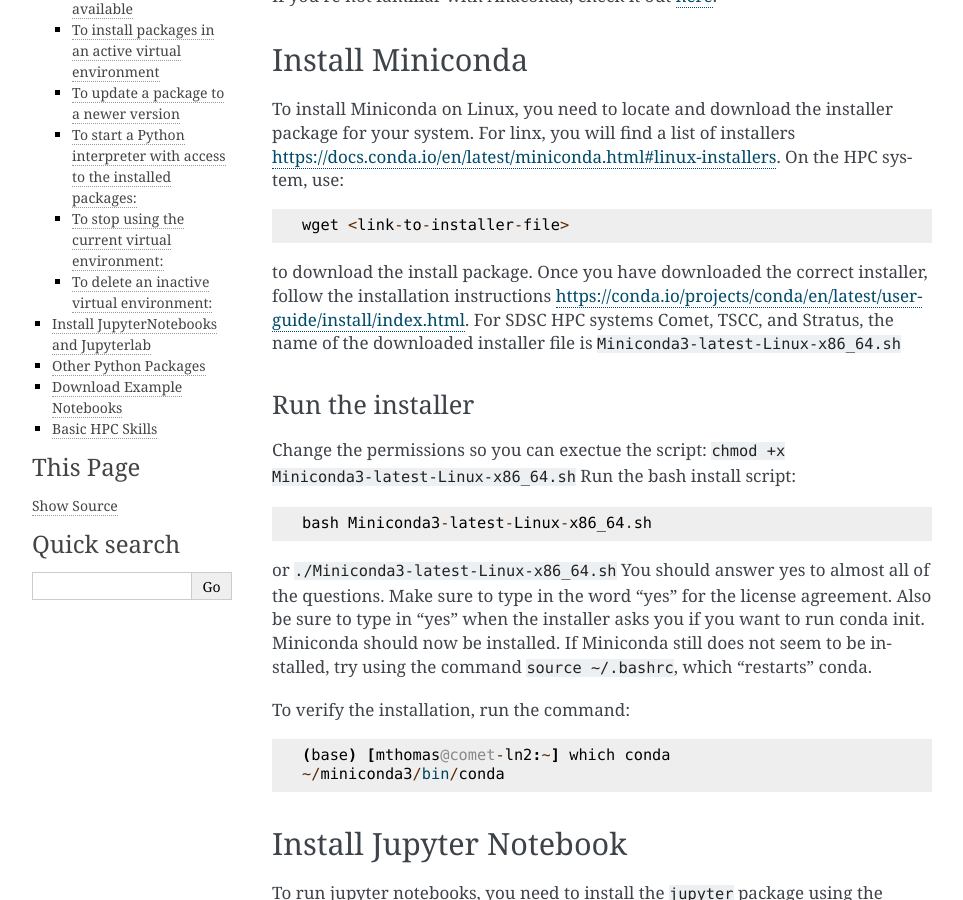
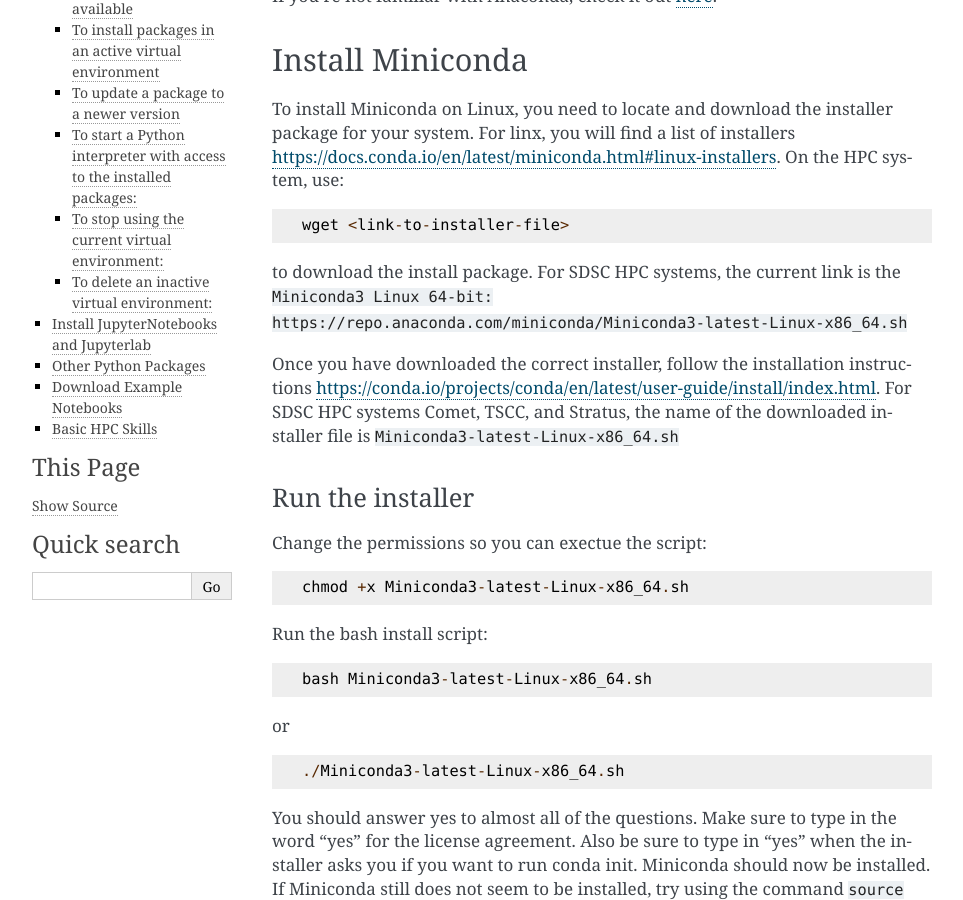
Before and after one commit to sdsc-hpc-training-org/notebooks-101, a Sphinx documentation site: the page built from Docs/source/prerequisites.md, in a window 1280 px wide and 900 px high, scrolled down 369 px. Shown: the whole window, without its empty margins (148-1111 px from the left). Built offline with Sphinx 7.4.7, drawn with Linux system fonts in a browser that asks for light colours.

Commit message:
Update prerequisites.md

````diff
--- a/Docs/source/prerequisites.md
+++ b/Docs/source/prerequisites.md
@@ -11,16 +11,23 @@
 ```
 wget <link-to-installer-file>
 ```
-to download the install package.
+to download the install package. For SDSC HPC systems, the current link is the `Miniconda3 Linux 64-bit:` `https://repo.anaconda.com/miniconda/Miniconda3-latest-Linux-x86_64.sh`
+
 Once you have downloaded the correct installer, follow the installation instructions [https://conda.io/projects/conda/en/latest/user-guide/install/index.html](https://conda.io/projects/conda/en/latest/user-guide/install/index.html). For SDSC HPC systems Comet, TSCC, and Stratus, the name of the downloaded installer file is `Miniconda3-latest-Linux-x86_64.sh`
 
 ### Run the installer
-Change the permissions so you can exectue the script: `chmod +x Miniconda3-latest-Linux-x86_64.sh`
+Change the permissions so you can exectue the script:
+```
+chmod +x Miniconda3-latest-Linux-x86_64.sh
+```
 Run the bash install script:
 ```
 bash Miniconda3-latest-Linux-x86_64.sh
 ```
-or `./Miniconda3-latest-Linux-x86_64.sh`
+or
+```
+./Miniconda3-latest-Linux-x86_64.sh
+```
 You should answer yes to almost all of the questions. Make sure to type in the word "yes" for the license agreement.
 Also be sure to type in "yes" when the installer asks you if you want to run conda init.
 Miniconda should now be installed. If Miniconda still does not seem to be installed, try using the command `source ~/.bashrc`, which "restarts" conda.
````
